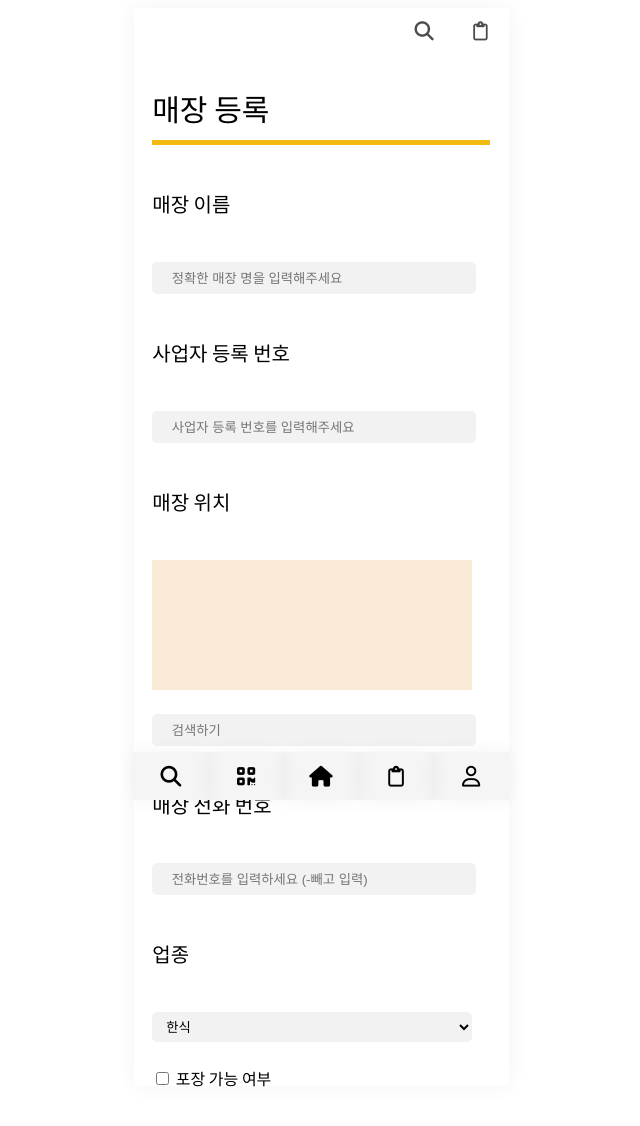
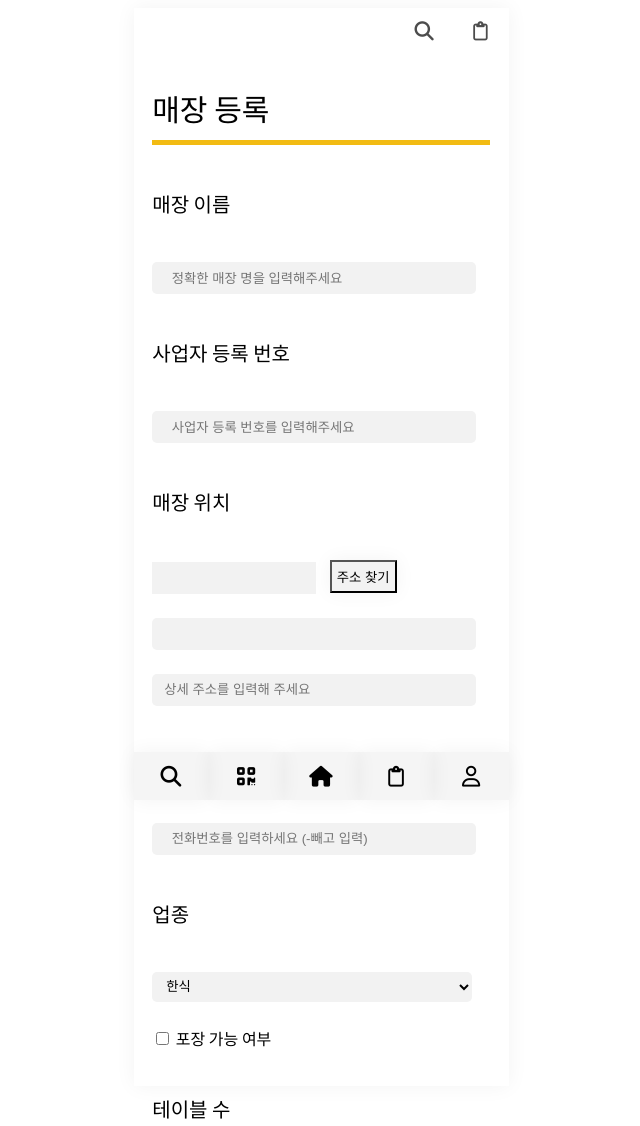
Before and after one commit to dpxpshr/menupam, a Java web app: template menupam/src/main/webapp/WEB-INF/views/shop/shopRegister.jsp in a window 1280 px wide. Shown: the top 1126 px of the page, without its empty margins (319-959 px from the left). Run offline with Spring Boot 4, a stand-in JSP engine, Linux system fonts and the light colour scheme; the template is opened without the code that fills it, so the values that code supplies are empty; the project's own start-up code is not run, and a stand-in starts its controllers and pages; some libraries are stand-ins or nearby versions.

Commit message:
[박현욱] 매장등록 kakao주소 api 및 진행중..

```diff
--- a/menupam/src/main/resources/mybatis/config.xml
+++ b/menupam/src/main/resources/mybatis/config.xml
@@ -9,6 +9,7 @@
 	</settings>
 	<typeAliases>
 		<typeAlias type="com.kh.toy.board.model.vo.Board" alias="board"/>
+		<typeAlias type="com.kh.toy.shop.model.vo.Shop" alias="shop"/>
 	</typeAliases>
 	<mappers>
 		<mapper resource="mybatis/mapper/boardMapper.xml"/>
--- a/menupam/src/main/webapp/WEB-INF/views/shop/shopRegister.jsp
+++ b/menupam/src/main/webapp/WEB-INF/views/shop/shopRegister.jsp
@@ -6,10 +6,9 @@
     <meta http-equiv='X-UA-Compatible' content='IE=edge'>
     <title>메뉴팜</title>
     <meta name='viewport' content='width=device-width, initial-scale=1'>
-    <link rel='stylesheet' type='text/css' media='screen' href='resources/css/reset.css'>
-    <link rel='stylesheet' type='text/css' media='screen' href='resources/css/main.css'>
-    <link rel='stylesheet' type='text/css' media='screen' href='resources/css/shopRegister.css'>
-    <script src='main.js'></script>
+    <link rel='stylesheet' type='text/css' media='screen' href='/resources/css/reset.css'>
+    <link rel='stylesheet' type='text/css' media='screen' href='/resources/css/main.css'>
+    <link rel='stylesheet' type='text/css' media='screen' href='/resources/css/shopRegister.css'>
     <script src="https://kit.fontawesome.com/e5012d0871.js" crossorigin="anonymous"></script>
 </head>
 <body>
@@ -37,8 +36,10 @@
                     <input type="text" class="inputLarge" placeholder="  사업자 등록 번호를 입력해주세요">
                     <br><br>
                     <p class="fontSmall">매장 위치</p><br>
-                    <div class="map"></div><br>
-                    <input type="text" class="inputLarge" placeholder="  검색하기"><br><br>
+                    <input type="text" id="inputPost">
+                    <button class="addressSearch" onclick="kakaoAddress()">주소 찾기</button><br><br>
+                   	<input type="text" id="inputAddress"><br><br>
+                    <input type="text" id="inputAddressDetail" placeholder="상세 주소를 입력해 주세요"><br><br>
                     <p class="fontSmall">매장 전화 번호</p><br>
                     <input type="text" class="inputLarge" placeholder="  전화번호를 입력하세요 (-빼고 입력)"><br><br>
                     <p class="fontSmall">업종</p><br>
@@ -92,9 +93,13 @@
             <div><i class="fas fa-search"></i></div>
             <div><i class="fas fa-qrcode"></i></div>
             <div><i class="fas fa-home"></i></div>
-            <div><i class="far fa-clipboard"></i></i></div>
+            <div><i class="far fa-clipboard"></i></div>
             <div><i class="far fa-user"></i></div>
         </div>
     </div>
+
+    <script src="//t1.daumcdn.net/mapjsapi/bundle/postcode/prod/postcode.v2.js"></script>
+	<script src="/resources/js/shop/kakaoAddress.js"></script>
+
 </body>
 </html>
--- a/menupam/src/main/webapp/resources/css/shopRegister.css
+++ b/menupam/src/main/webapp/resources/css/shopRegister.css
@@ -13,10 +13,42 @@
     margin-bottom: 10px;
 }
 
-.map{
+/* .map{
     width: 320px;
     height: 130px;
     background-color: antiquewhite;
+} */
+
+#inputPost{
+	width: 160px;
+    height: 30px;
+	background-color: #F2F2F2;
+	border: 0px;
+}
+
+#inputAddress{
+	width: 320px;
+    height: 30px;
+    background-color: #F2F2F2;
+    border-radius: 5px;
+    border: 0px;
+    text-indent: 10px;
+}
+
+#inputAddressDetail{
+	width: 320px;
+    height: 30px;
+    background-color: #F2F2F2;
+    border-radius: 5px;
+    border: 0px;
+    text-indent: 10px;
+}
+
+.addressSearch{
+	 box-shadow: 0 0 20px rgb(0 0 0 / 5%);
+	 background-color: #F2F2F2;
+	 margin-left: 10px;
+	 padding : 5px;
 }
 
 .confirmText{
```
Also changed, not shown: menupam/src/main/resources/log4j.xml (+5 -5 lines), 1 other file.
